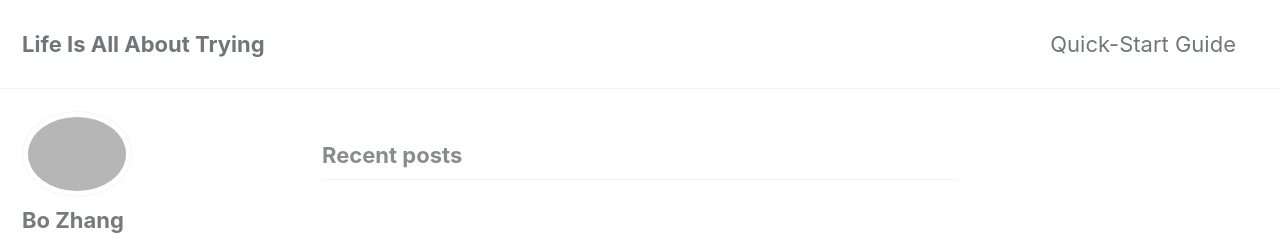
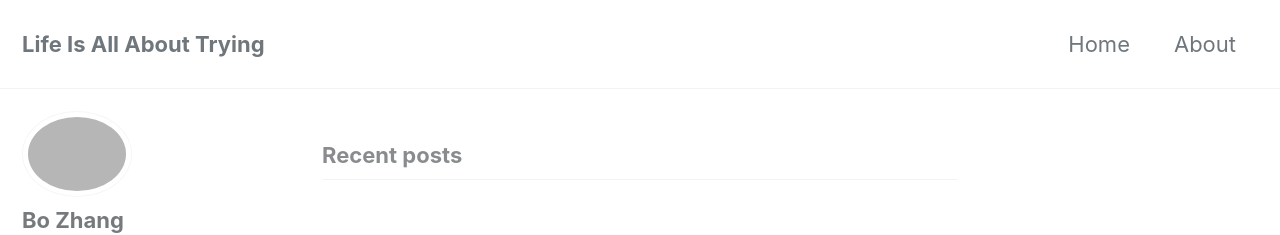
Before and after one commit to 0xboz/blog, a Jekyll site: the page built from index.html, in a window 1280 px wide and 900 px high. Shown: the top 235 px of the window. Built offline with Jekyll 4.4.1, drawn with Linux system fonts in a browser that asks for light colours; cached includes are drawn as plain includes; nearby versions of some CDN libraries; the list of posts is cut into pages by our own code.

Commit message:
Updated navigation

```diff
--- a/_data/navigation.yml
+++ b/_data/navigation.yml
@@ -1,9 +1,9 @@
 # main links
 main:
-  - title: "Quick-Start Guide"
-    url: https://mmistakes.github.io/minimal-mistakes/docs/quick-start-guide/
-  # - title: "About"
-  #   url: https://mmistakes.github.io/minimal-mistakes/about/
+  - title: "Home"
+    url: https://0xboz.github.io/
+  - title: "About"
+    url: https://0xboz.github.io/#portfolio
   # - title: "Sample Posts"
   #   url: /year-archive/
   # - title: "Sample Collections"
```
